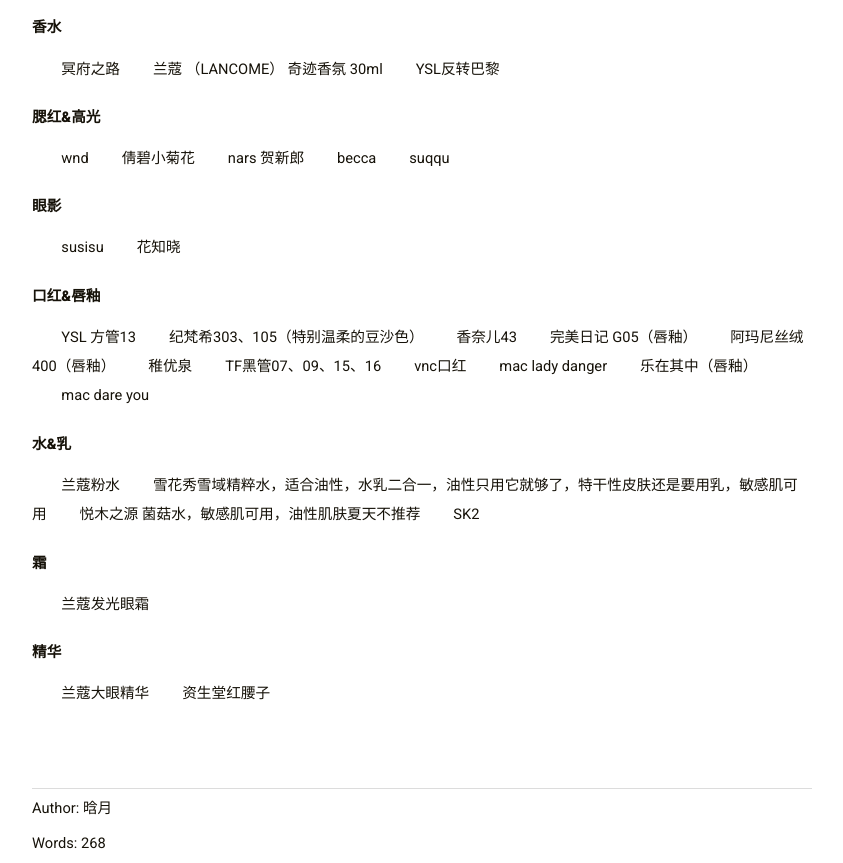
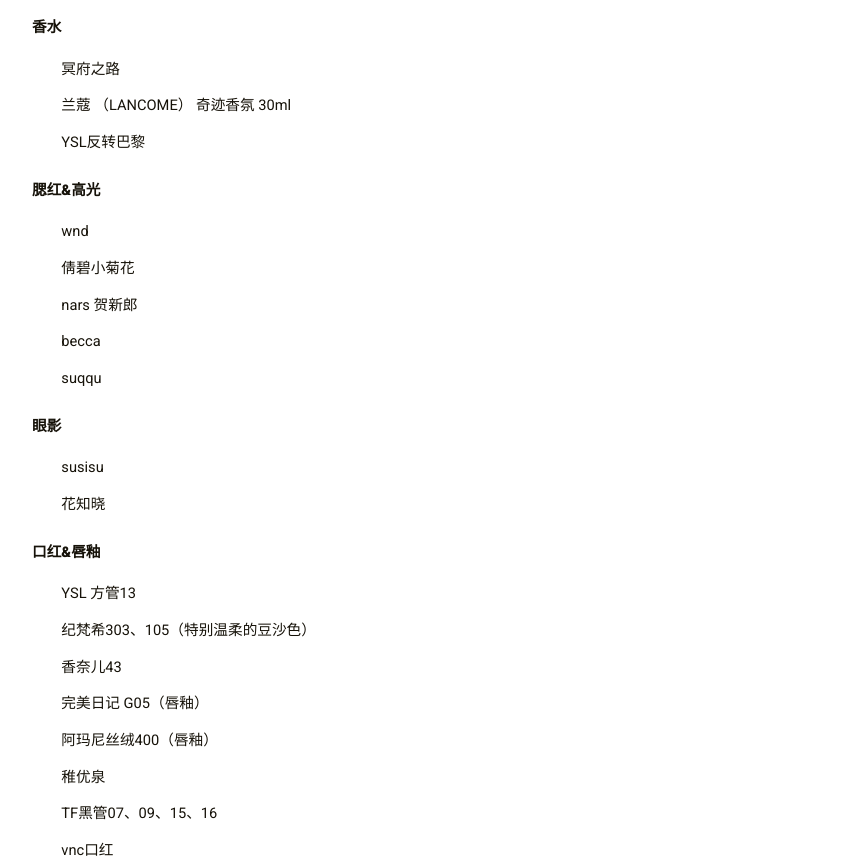
Before and after one commit to lovusoft/lovusoft.github.io, a plain HTML site: page 2019/好看的化妆品/index.html in a window 1280 px wide. Shown: the part 290-1153 px from the top of the page, without its empty margins (218-1061 px from the left). Drawn offline with Linux system fonts and the light colour scheme.

Commit message:
2019年8月23日00点08分

```diff
--- a/2019/好看的化妆品/index.html
+++ b/2019/好看的化妆品/index.html
@@ -170,43 +170,63 @@
 
 <h4 id="香水">香水</h4>
 
-<p>　　冥府之路
-　　兰蔻 （LANCOME） 奇迹香氛 30ml
-　　YSL反转巴黎</p>
+<p>　　冥府之路<br></p>
+
+<p>　　兰蔻 （LANCOME） 奇迹香氛 30ml</p>
+
+<p>　　YSL反转巴黎</p>
 
 <h4 id="腮红-高光">腮红&amp;高光</h4>
 
-<p>　　wnd
-　　倩碧小菊花
-　　nars 贺新郎
-　　becca
-　　suqqu</p>
+<p>　　wnd</p>
+
+<p>　　倩碧小菊花</p>
+
+<p>　　nars 贺新郎</p>
+
+<p>　　becca</p>
+
+<p>　　suqqu</p>
 
 <h4 id="眼影">眼影</h4>
 
-<p>　　susisu
-　　花知晓</p>
+<p>　　susisu</p>
+
+<p>　　花知晓</p>
 
 <h4 id="口红-唇釉">口红&amp;唇釉</h4>
 
-<p>　　YSL 方管13
-　　纪梵希303、105（特别温柔的豆沙色）
-　　香奈儿43
-　　完美日记 G05（唇釉）
-　　阿玛尼丝绒400（唇釉）
-　　稚优泉
-　　TF黑管07、09、15、16
-　　vnc口红
-　　mac lady danger
-　　乐在其中（唇釉）
-　　mac dare you</p>
+<p>　　YSL 方管13</p>
+
+<p>　　纪梵希303、105（特别温柔的豆沙色）</p>
+
+<p>　　香奈儿43</p>
+
+<p>　　完美日记 G05（唇釉）</p>
+
+<p>　　阿玛尼丝绒400（唇釉）</p>
+
+<p>　　稚优泉</p>
+
+<p>　　TF黑管07、09、15、16</p>
+
+<p>　　vnc口红</p>
+
+<p>　　mac lady danger</p>
+
+<p>　　乐在其中（唇釉）</p>
+
+<p>　　mac dare you</p>
 
 <h4 id="水-乳">水&amp;乳</h4>
 
-<p>　　兰蔻粉水
-　　雪花秀雪域精粹水，适合油性，水乳二合一，油性只用它就够了，特干性皮肤还是要用乳，敏感肌可用
-　　悦木之源 菌菇水，敏感肌可用，油性肌肤夏天不推荐
-　　SK2</p>
+<p>　　兰蔻粉水</p>
+
+<p>　　雪花秀雪域精粹水，适合油性，水乳二合一，油性只用它就够了，特干性皮肤还是要用乳，敏感肌可用</p>
+
+<p>　　悦木之源 菌菇水，敏感肌可用，油性肌肤夏天不推荐</p>
+
+<p>　　SK2</p>
 
 <h4 id="霜">霜</h4>
 
@@ -214,8 +234,9 @@
 
 <h4 id="精华">精华</h4>
 
-<p>　　兰蔻大眼精华
-　　资生堂红腰子</p>
+<p>　　兰蔻大眼精华</p>
+
+<p>　　资生堂红腰子</p>
 
     </div>
 
```
Also changed, not shown: index.xml (+48 -27 lines).
